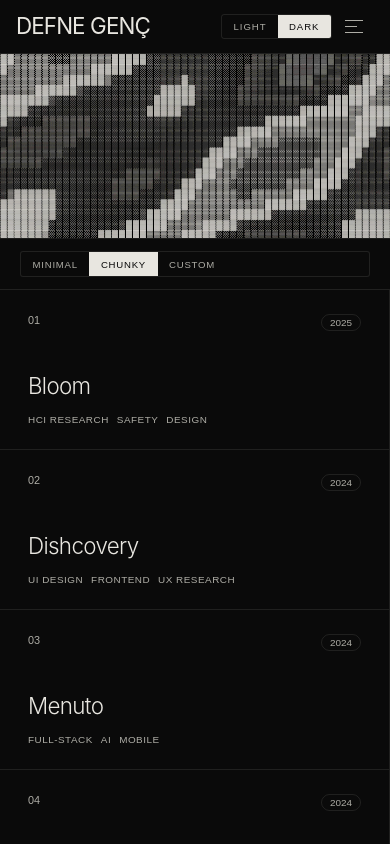
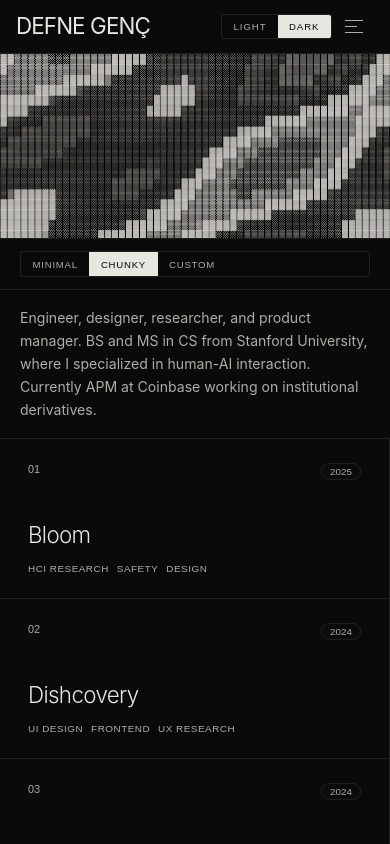
Before and after one commit to defnegenc/portfolio-v2, a Next.js app: page / in a window 390 px wide. Built offline with nearby package versions, Linux system fonts and the light colour scheme; a web font is replaced by a local one.

Commit message:
Home: show bio text on mobile below canvas

```diff
--- a/app/page.tsx
+++ b/app/page.tsx
@@ -248,8 +248,10 @@ export default function Home() {
           .nav-links   { display: none !important; }
         }
 
-        /* sym-mobile hidden on desktop */
+        /* sym-mobile and bio-mobile hidden on desktop */
         .sym-mobile { display: none; }
+        .bio-mobile { display: none; }
+        @media (max-width: 860px) { .bio-mobile { display: block !important; } }
 
         @media (max-width: 420px) {
           .name-strip  { padding: 0.65rem 1rem !important; gap: 0.5rem !important; }
@@ -361,6 +363,13 @@ export default function Home() {
       {/* ── SYMBOL CONTROLS — mobile only, below canvas ── */}
       <div className="sym-mobile" style={{ flexShrink: 0, flexDirection: 'column', gap: '0.5rem', padding: '0.75rem 1.25rem', borderBottom: '1px solid var(--hairline)', background: 'var(--bg)' }}>
         <GlyphPicker glyphMode={glyphMode} setGlyphMode={setGlyphMode} customChars={customChars} setCustomChars={setCustomChars} toggleBg={undefined} toggleFg={undefined} mono={mono} mobile />
+      </div>
+
+      {/* ── BIO — mobile only ── */}
+      <div className="bio-mobile" style={{ display: 'none', flexShrink: 0, padding: '1rem 1.25rem', borderBottom: '1px solid var(--hairline)', background: 'var(--bg)' }}>
+        <p style={{ fontSize: '0.88rem', lineHeight: 1.65, color: 'var(--ink-dim)', margin: 0 }}>
+          Engineer, designer, researcher, and product manager. BS and MS in CS from Stanford University, where I specialized in human-AI interaction. Currently APM at Coinbase working on institutional derivatives.
+        </p>
       </div>
 
       {/* ── BOTTOM: sidebar + main ── */}
```
